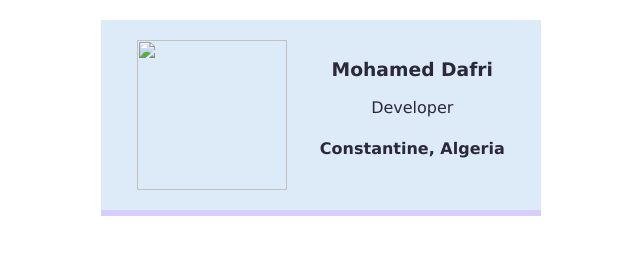
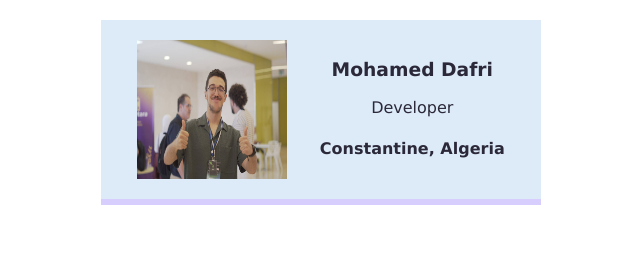
Before and after one commit to MouH-117/Business-Card, a plain HTML site: page index.html in a window 1280 px wide. Shown: the whole page, without its empty margins (319-959 px from the left). Drawn offline with Linux system fonts and the light colour scheme.

Commit message:
Update avatar image source in index.html

```diff
--- a/index.html
+++ b/index.html
@@ -4,7 +4,7 @@
     </head>
     <body>
         <div class="card">
-            <img class="avatar" src="images/per.png">
+            <img class="avatar" src="MouH.jpg">
             <div >
                 <h3>Mohamed Dafri</h3>
                 <p>Developer</p>
```
